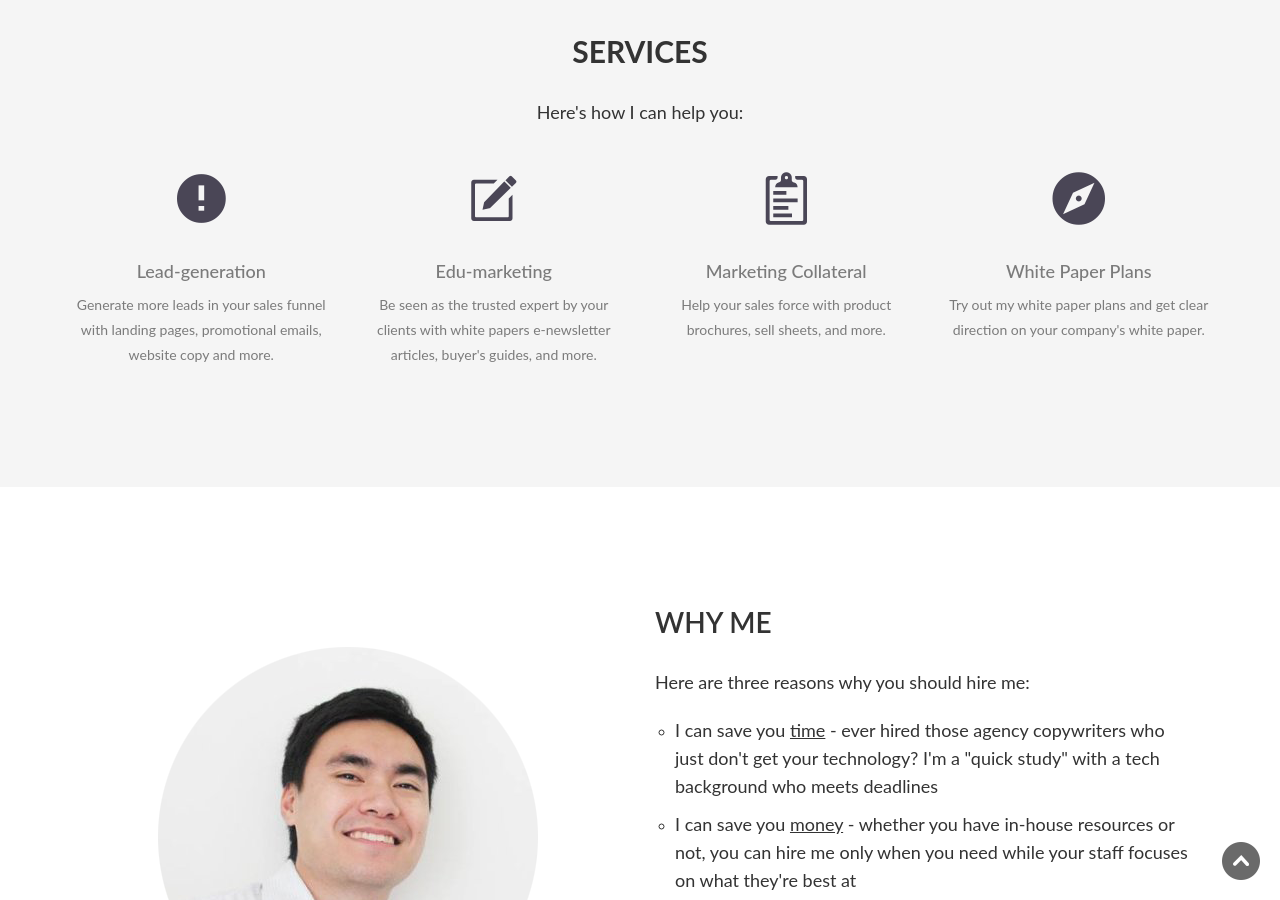
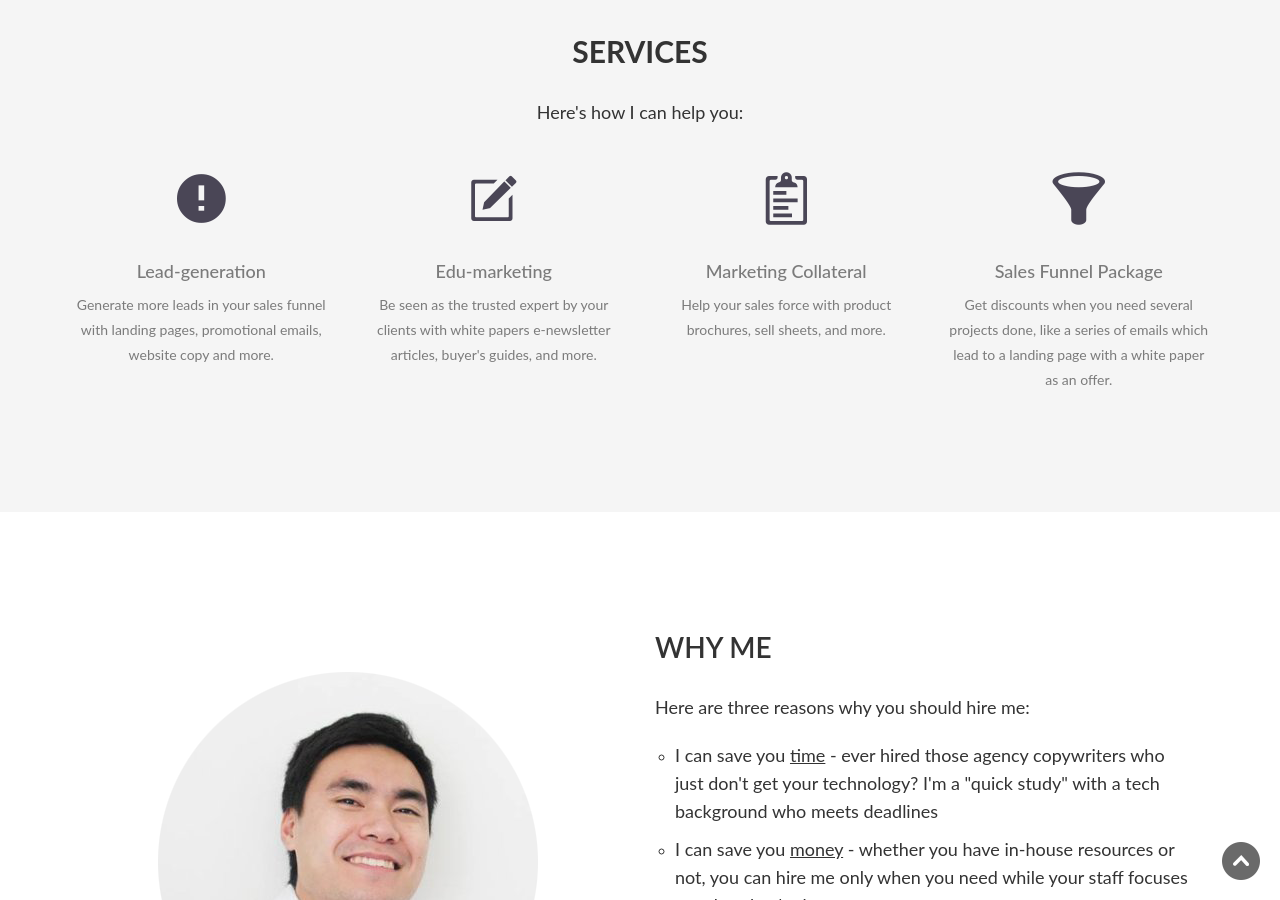
Before and after one commit to jadlaocopy/jadlaocopy.github.io, a Jekyll site: the page built from index.html, in a window 1280 px wide and 900 px high, scrolled down 1418 px. Built offline with Jekyll 4.4.1, drawn with Linux system fonts in a browser that asks for light colours; nearby versions of some CDN libraries; some web fonts are replaced; comment, search, counter and statistics services are not loaded.

Commit message:
edited home page

```diff
--- a/index.html
+++ b/index.html
@@ -83,9 +83,9 @@ permalink: /
       </div>
       <div class="col-sm-6 col-md-3">
         <div class="service-item">
-          <i class="ion-android-compass"></i>
-          <h4>White Paper Plans</h4>
-          <p>Try out my white paper plans and get clear direction on your company's white paper.</p>
+          <i class="ion-funnel"></i>
+          <h4>Sales Funnel Package</h4>
+          <p>Get discounts when you need several projects done, like a series of emails which lead to a landing page with a white paper as an offer.</p>
         </div>
       </div>
     </div>
```
Also changed, not shown: 1 other file.
